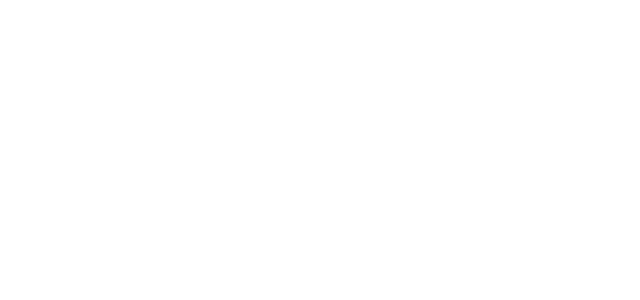
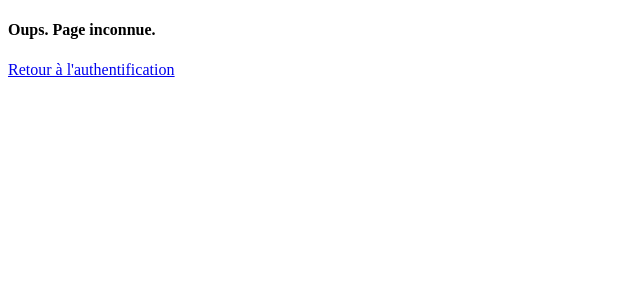
Before and after one commit to Joubertp/app-securiface, an Angular app in the folder front-app-securiface/: page /not-found in a window 1280 px wide. Before the commit this address led to /. Shown: the top 300 px of the page, without its empty margins (0-640 px from the left). Built offline with nearby package versions, Linux system fonts and the light colour scheme.

Commit message:
create 404 page

```diff
--- a/front-app-securiface/src/app/app.module.ts
+++ b/front-app-securiface/src/app/app.module.ts
@@ -6,13 +6,19 @@
 import { ServiceWorkerModule } from '@angular/service-worker';
 import { environment } from '../environments/environment';
 import { AuthComponent } from './modules/auth/auth.component';
+import { FourOhFourComponent } from './modules/four-oh-four/four-oh-four.component';
 
-const appRoutes: Routes = [{ path: '', component: AuthComponent }]
+const appRoutes: Routes = [
+  { path: '', component: AuthComponent },
+  { path: 'not-found', component: FourOhFourComponent },
+  { path: '**', redirectTo: 'not-found' }
+]
 
 @NgModule({
   declarations: [
     AppComponent,
-    AuthComponent
+    AuthComponent,
+    FourOhFourComponent
   ],
   imports: [
     BrowserModule,
--- /dev/null
+++ b/front-app-securiface/src/app/modules/four-oh-four/four-oh-four.component.html
@@ -0,0 +1,11 @@
+<div class="mt-4">
+  <h4 class="text-center fw-bold">Oups. Page inconnue.</h4>
+  <div class="text-center">
+    <a
+    routerLink=""
+    class="text-dark fw-bold"
+    >
+      <u>Retour à l'authentification</u>
+    </a>
+  </div>
+</div>
--- /dev/null
+++ b/front-app-securiface/src/app/modules/four-oh-four/four-oh-four.component.ts
@@ -0,0 +1,15 @@
+import { Component, OnInit } from '@angular/core';
+
+@Component({
+  selector: 'app-four-oh-four',
+  templateUrl: './four-oh-four.component.html',
+  styleUrls: ['./four-oh-four.component.css']
+})
+export class FourOhFourComponent implements OnInit {
+
+  constructor() { }
+
+  ngOnInit(): void {
+  }
+
+}
```
Also changed, not shown: front-app-securiface/src/app/modules/four-oh-four/four-oh-four.component.css (added), 1 other file (tests, documents, lock files or other folders).
